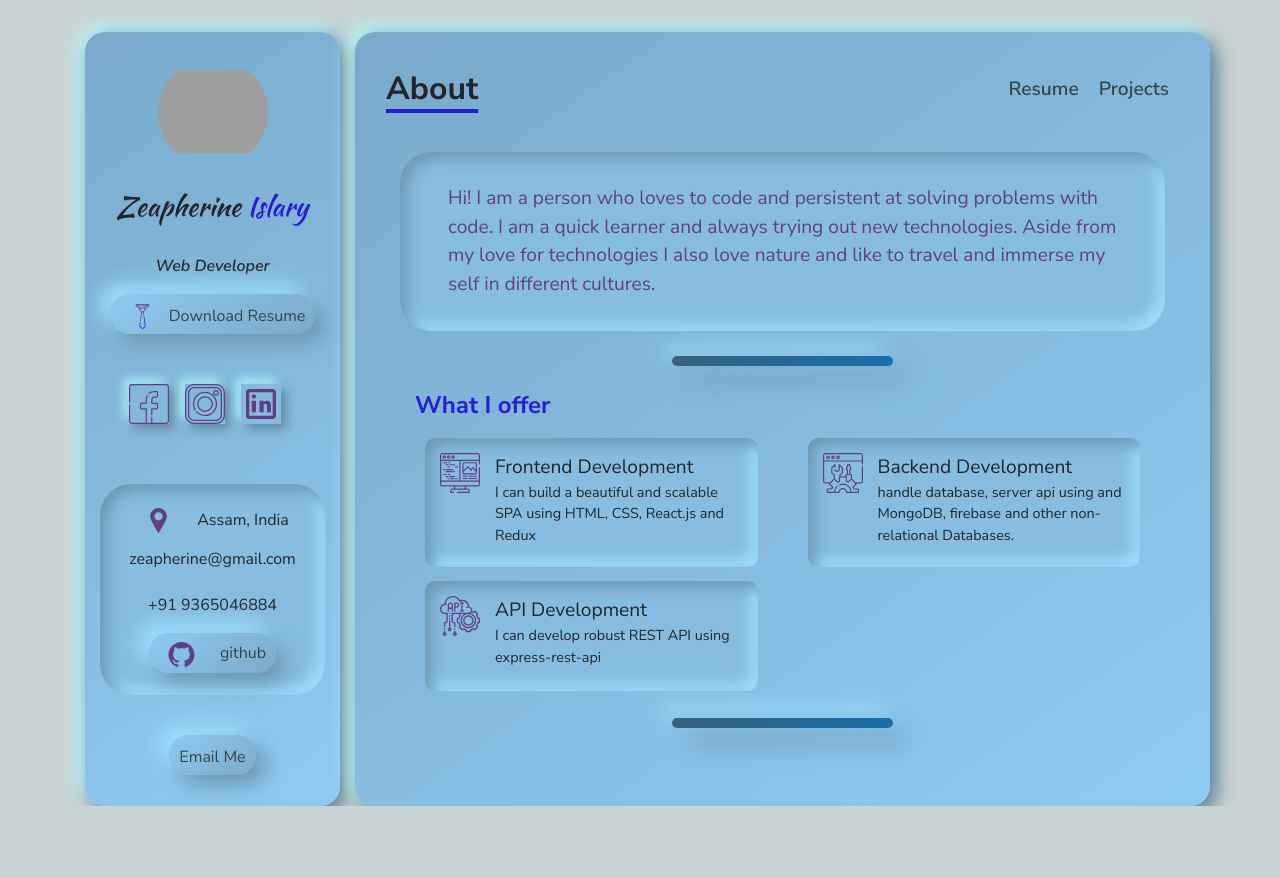
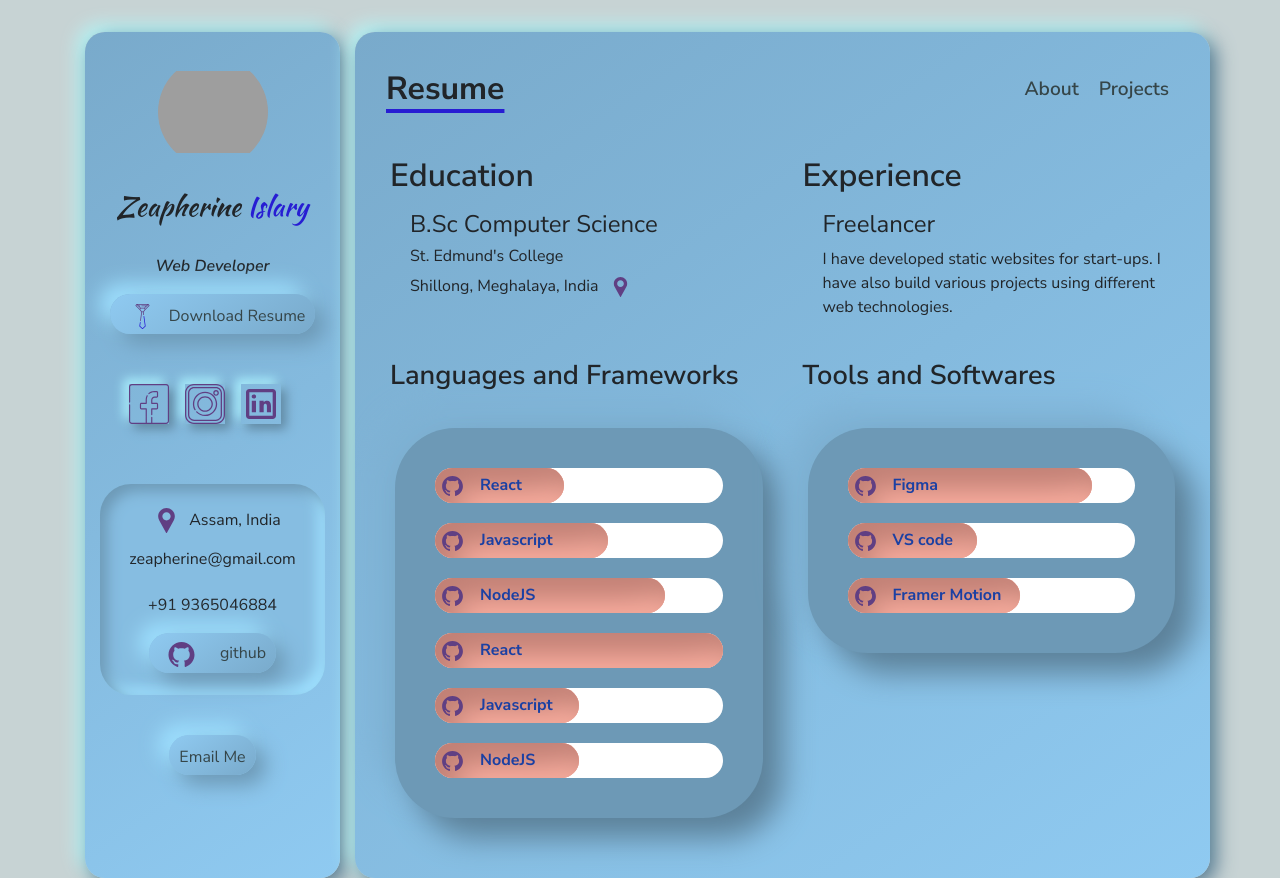
Before and after one commit to zeapherine/portfolio, a React (Create React App) app: page /resume in a window 1280 px wide. Before the commit the page ends 806 px from the top, so only its background shows below. Built offline with nearby package versions, Linux system fonts and the light colour scheme; grey boxes are pictures that could not be loaded; the HTML template or start-up script is replaced by a standard one.

Commit message:
added resume section

```diff
--- a/src/App.js
+++ b/src/App.js
@@ -1,7 +1,11 @@
 import React from 'react';
+import { Route, Switch } from 'react-router-dom';
+
 import SideBar from './components/SideBar';
 import Navbar from './components/Navbar';
 import About from './components/About';
+import Resume from './components/Resume';
+import Projects from './components/Projects';
 
 function App() {
 	return (
@@ -13,7 +17,17 @@ function App() {
 					</div>
 					<div className='col-lg-9 app_main-content'>
 						<Navbar />
-						<About />
+						<Switch>
+							<Route exact path='/'>
+								<About />
+							</Route>
+							<Route exact path='/resume'>
+								<Resume />
+							</Route>
+							<Route exact path='/projects'>
+								<Projects />
+							</Route>
+						</Switch>
 					</div>
 				</div>
 			</div>
--- /dev/null
+++ b/src/components/Bar.jsx
@@ -0,0 +1,19 @@
+import React from 'react';
+
+const Bar = ({ value: { icon, name, level } }) => {
+	const barWidth = `${level}%`;
+	return (
+		<div className='bar'>
+			<div className='bar-wrapper' style={{
+                'width': barWidth
+            }}>
+				<span className='bar-name'>
+					<img src={icon} alt='icon' className='bar-icon' />
+					{name}
+				</span>
+			</div>
+		</div>
+	);
+};
+
+export default Bar;
--- a/src/components/Navbar.jsx
+++ b/src/components/Navbar.jsx
@@ -11,10 +11,10 @@ const Navbar = () => {
 			setActive('About');
 		} else if (location.pathname === '/projects') {
 			setActive('Projects');
-		} else if (location.pathname === '/Resume') {
+		} else if (location.pathname === '/resume') {
 			setActive('Resume');
 		}
-	}, [active]);
+	}, [location]);
 
 	return (
 		<div className='navbar'>
@@ -23,24 +23,18 @@ const Navbar = () => {
 			<div className='navbar_items'>
 				{active !== 'About' && (
 					<Link to='/'>
-						<div className='navbar_item' onClick={() => setActive('About')}>
-							About
-						</div>
+						<div className='navbar_item'>About</div>
 					</Link>
 				)}
 				{active !== 'Resume' ? (
 					<Link to='/resume'>
-						<div className='navbar_item' onClick={() => setActive('Resume')}>
-							Resume
-						</div>
+						<div className='navbar_item'>Resume</div>
 					</Link>
 				) : null}
 
 				{active !== 'Projects' && (
 					<Link to='/projects'>
-						<div className='navbar_item' onClick={() => setActive('Projects')}>
-							Projects
-						</div>
+						<div className='navbar_item'>Projects</div>
 					</Link>
 				)}
 			</div>
--- /dev/null
+++ b/src/components/Projects.jsx
@@ -0,0 +1,7 @@
+import React from 'react';
+
+const Projects = () => {
+	return <div>Projects</div>;
+};
+
+export default Projects;
--- /dev/null
+++ b/src/components/Resume.jsx
@@ -0,0 +1,108 @@
+import React from 'react';
+
+import Bar from './Bar';
+import react from '../assets/icons/github.svg';
+import pin from '../assets/icons/pin.svg';
+
+const languages = [
+	{
+		icon: react,
+		name: 'React',
+		level: '45',
+	},
+	{
+		icon: react,
+		name: 'Javascript',
+		level: '60',
+	},
+	{
+		icon: react,
+		name: 'NodeJS',
+		level: '80',
+	},
+	{
+		icon: react,
+		name: 'React',
+		level: '100',
+	},
+	{
+		icon: react,
+		name: 'Javascript',
+		level: '50',
+	},
+	{
+		icon: react,
+		name: 'NodeJS',
+		level: '45s',
+	},
+];
+
+const tools = [
+	{
+		icon: react,
+		name: 'Figma',
+		level: '85',
+	},
+	{
+		icon: react,
+		name: 'VS code',
+		level: '45',
+	},
+	{
+		icon: react,
+		name: 'Framer Motion',
+		level: '60',
+	},
+];
+
+const Resume = () => {
+	return (
+		<div className='container resume'>
+			<div className='row'>
+				<div className='resume-div col-lg-6'>
+					<h2>Education</h2>
+					<div className='qualification-details'>
+						<h4>B.Sc Computer Science</h4>
+						<h6>St. Edmund's College</h6>
+						<p>
+							Shillong, Meghalaya, India{' '}
+							<img src={pin} alt='location' className='shillong' />
+						</p>
+					</div>
+				</div>
+				<div className='resume-div col-lg-6'>
+					<h2>Experience</h2>
+					<div className='qualification-details'>
+						<h4>Freelancer</h4>
+						<p>
+							I have developed static websites for start-ups. I have also build
+							various projects using different web technologies.
+						</p>
+					</div>
+				</div>
+			</div>
+
+			<div className='row skills-div'>
+				<div className='col-lg-6 resume-languages resume-div'>
+					<h5 className='resume-language-heading'>Languages and Frameworks</h5>
+					<div className='resume-language-body'>
+						{languages.map((language) => (
+							<Bar value={language} />
+						))}
+					</div>
+				</div>
+
+				<div className='col-lg-6 resume-languages resume-div'>
+					<h5 className='resume-language-heading'>Tools and Softwares</h5>
+					<div className='resume-language-body'>
+						{tools.map((tool) => (
+							<Bar value={tool} />
+						))}
+					</div>
+				</div>
+			</div>
+		</div>
+	);
+};
+
+export default Resume;
--- a/src/components/SideBar.jsx
+++ b/src/components/SideBar.jsx
@@ -51,7 +51,7 @@ const SideBar = () => {
 
 			<div className='sidebar_contact py-3'>
 				<div className='sidebar_location py-2'>
-					<img src={pin} alt='location' className='sidebar_icon mr-3' />
+					<img src={pin} alt='location' className='sidebar_icon' />
 					Assam, India
 				</div>
 
--- a/src/index.css
+++ b/src/index.css
@@ -100,6 +100,7 @@ a:hover {
 
 .sidebar_contact {
 	/* background-color: #dbdddf; */
+	text-align: center;
 	margin: 40px 0;
 	border-radius: 31px;
 	background: #86bde1;
@@ -198,6 +199,9 @@ a:hover {
 .skill-card_icon {
 	width: 40px;
 	height: 40px;
+	width: 45px;
+	height: 25px;
+	color: #3498db;
 }
 .skill_card_body {
 	margin-left: 15px;
@@ -220,3 +224,86 @@ a:hover {
 	background: linear-gradient(145deg, #38617c, #156fac);
 	box-shadow: 15px 15px 25px #6d99b6, -10px -10px 20px #9fe1ff;
 }
+
+/* Resume*/
+
+.resume {
+	/* padding-top: 20px; */
+	margin-top: 25px;
+}
+
+.resume > .row {
+	height: auto;
+}
+
+/* Qualification */
+
+.shillong {
+	width: 35px;
+	height: 20px;
+}
+
+.resume-div {
+	text-align: left;
+	padding-left: 20px;
+	padding-top: 10px;
+}
+
+.resume-div h2 {
+	font-weight: 600;
+}
+
+.qualification-details {
+	margin-top: 15px;
+	padding-left: 20px;
+}
+
+/* Skills and frameworks */
+
+.bar-icon {
+	width: 35px;
+	height: 20px;
+	margin-right: 10px;
+}
+
+.resume-language-heading {
+	font-size: 1.7rem;
+	font-weight: 600;
+}
+
+.resume-languages {
+	margin-top: 15px;
+}
+
+.bar {
+	background-color: #fff;
+	border-radius: 20px;
+	margin: 20px 20px;
+	height: 35px;
+}
+
+.bar-wrapper {
+	width: 50%;
+	height: 35px;
+	font-size: 1.3rem;
+	font-weight: 700;
+	color: rgb(27, 64, 163);
+	overflow: hidden;
+
+	border-radius: 20px;
+
+	background: #e69a8d;
+	box-shadow: inset 20px 20px 30px #c18176, inset -20px -20px 30px #ffb3a4;
+}
+
+.bar-name {
+	font-size: 1rem;
+}
+
+.resume-language-body {
+	margin: 35px 5px;
+	padding: 20px;
+	border-radius: 60px;
+	background: #6d99b6;
+	box-shadow: 20px 20px 30px #5c8199, -20px -20px 30px #7eb1d3;
+}
```
